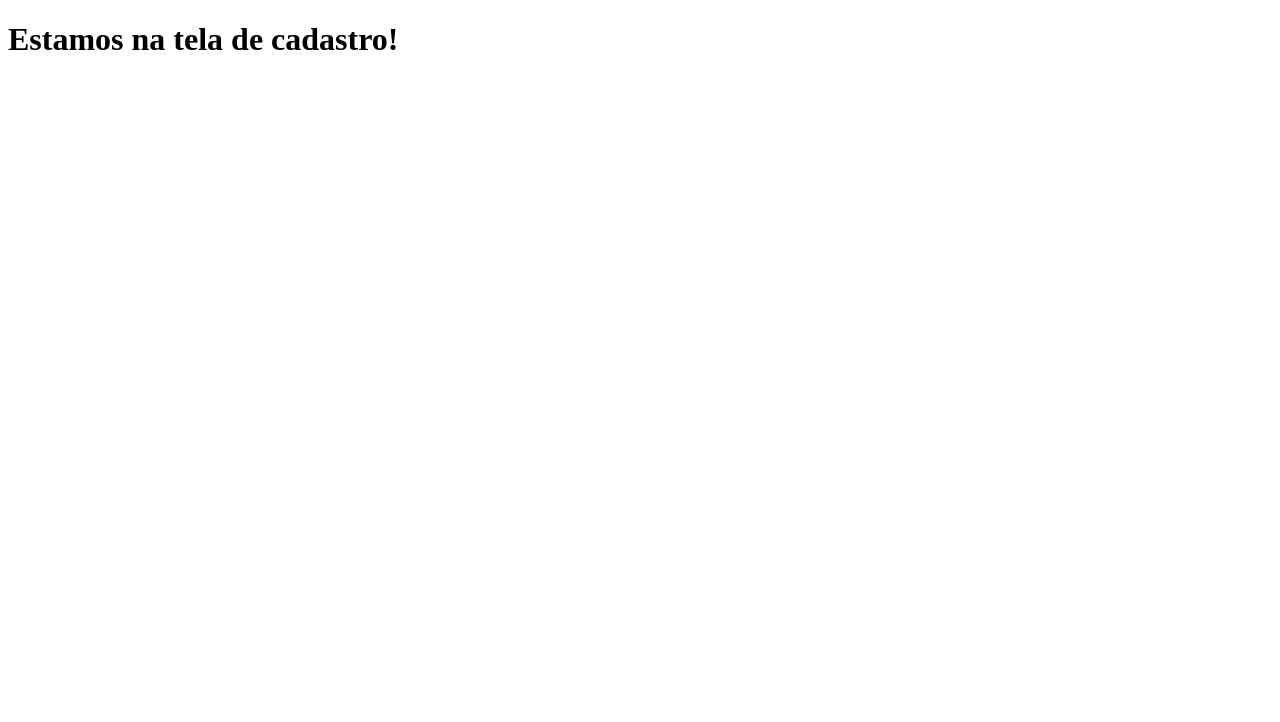
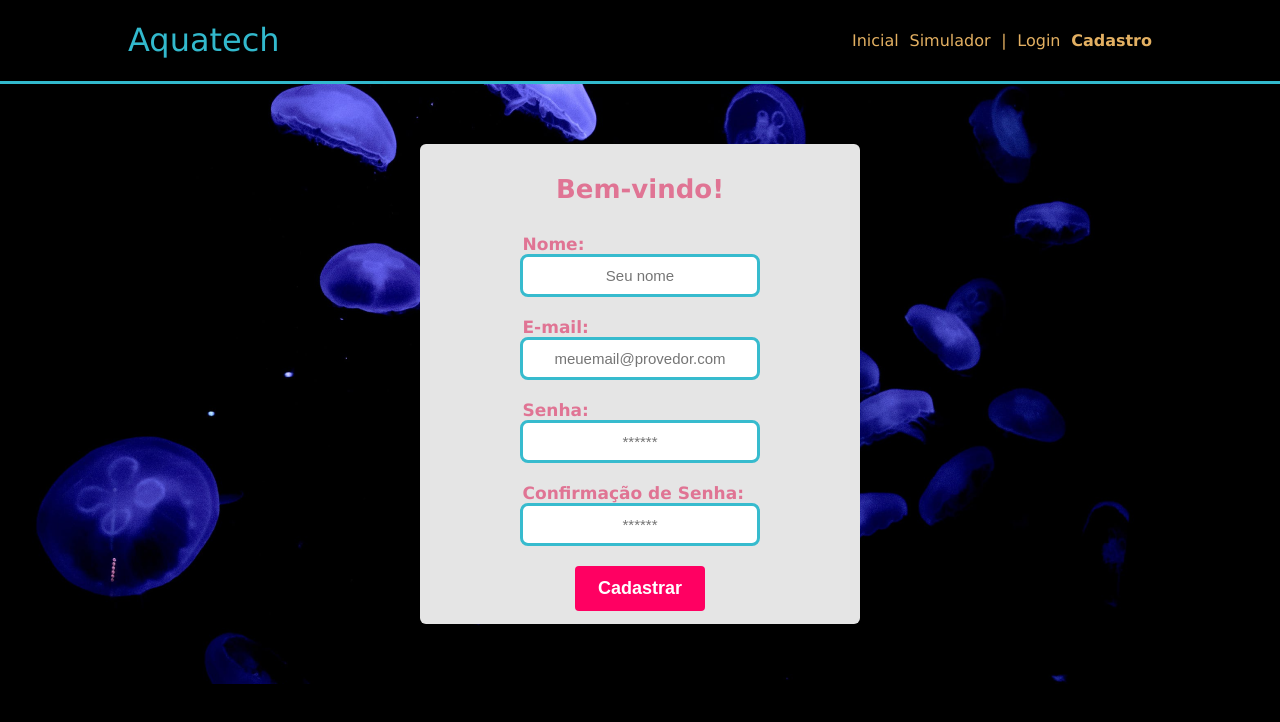
Before and after one commit to Murilo20H/aquatech, a plain HTML site: page cadastro.html in a window 1280 px wide. Drawn offline with Linux system fonts and the light colour scheme.

Commit message:
Atualizando HTML e CSS da tela de cadastro

```diff
--- /dev/null
+++ b/cadastro.css
@@ -0,0 +1,106 @@
+body {
+    margin: 0;
+    padding: 0;
+    font-family: Verdana, Geneva, Tahoma, sans-serif;
+    background-color: black;
+}
+
+.titulo {
+    color: #32b9cd;
+    width: fit-content;
+    font-weight: 500;
+}
+
+.navbar {
+    width: 300px;
+    color: #e3b062;
+    list-style: none;
+    display: flex;
+    justify-content: space-between;
+    align-items: center;
+}
+
+.navbar a {
+    color: #e3b062;
+    text-decoration: none;
+}
+
+.navbar a:hover {
+    color: #32B9CD;
+}
+
+.header {
+    border-bottom: 3px solid #32b9cd;
+}
+
+.container {
+    width: 80%;
+    margin: auto;
+    display: flex;
+}
+
+.header .container {
+    justify-content: space-between;
+}
+
+.banner {
+    background-image: url(/assets/imagens/bg-jelly-fish-para_outras_pags.png);
+    height: 600px;
+    color: white;
+}
+
+.cadastro {
+    height: 100%;
+    display: flex;
+    justify-content: center;
+    align-items: center;
+}
+
+.cadastro .container {
+    border-radius: 6px;
+    height: 480px;
+    width: 440px;
+    background-color: #e5e5e5;
+    flex-direction: column;
+    display: flex;
+    align-items: center;
+}
+
+.cadastro .container h1 {
+    margin-top: 30px;
+    margin-bottom: 30px;
+    font-size: 26px;
+    color: #e07494;
+    border-radius: 4px;
+}
+
+.cadastro .container span {
+    width: 235px;
+    display: flex;
+    align-items: start;
+    font-weight: bolder;
+    font-size: 17px;
+    color: #e07494;
+}
+
+.cadastro .container input {
+    height: 35px;
+    width: 230px;
+    text-align: center;
+    font-size: 15px;
+    color: color;
+    border: 3px solid #37bbce;
+    border-radius: 8px;
+    margin-bottom: 20px;
+}
+
+.cadastro .container button {
+    font-weight: bolder;
+    color: white;
+    background-color: rgb(255, 0, 98);
+    border-radius: 4px;
+    border: 0px;
+    width: 130px;
+    font-size: 18px;
+    height: 45px;
+}
--- a/cadastro.html
+++ b/cadastro.html
@@ -1,11 +1,49 @@
 <!DOCTYPE html>
 <html lang="pt-br">
+
 <head>
     <meta charset="UTF-8">
     <meta name="viewport" content="width=device-width, initial-scale=1.0">
     <title>Cadastro</title>
+    <link rel="stylesheet" href="cadastro.css">
 </head>
+
 <body>
-    <h1>Estamos na tela de cadastro!</h1>
+    <div class="header">
+        <div class="container">
+            <h1 class="titulo">Aquatech</h1>
+            <ul class="navbar">
+                <a href="index.html">
+                    <li> Inicial </li>
+                </a>
+                <li> Simulador </li>
+                <li> | </li>
+                <li> Login </li>
+                <a href="cadastro.html">
+                    <li><b> Cadastro </b></li>
+                </a>
+            </ul>
+        </div>
+    </div>
+    <div class="banner">
+        <div class="cadastro">
+            <div class="container">
+                <h1>Bem-vindo!</h1>
+                <span>Nome:</span>
+                <input type="text" placeholder="Seu nome">
+
+                <span>E-mail:</span>
+                <input type="text" placeholder="meuemail@provedor.com">
+
+                <span>Senha:</span>
+                <input type="password" placeholder="******">
+
+                <span>Confirmação de Senha:</span>
+                <input type="password" placeholder="******">
+                <button>Cadastrar</button>
+            </div>
+        </div>
+    </div>
 </body>
+
 </html>
--- a/style.css
+++ b/style.css
@@ -81,7 +81,6 @@ body {
 
 .social .container .box img {
     width: 100px;
-
 }
 
 .social .container .box p {
```
